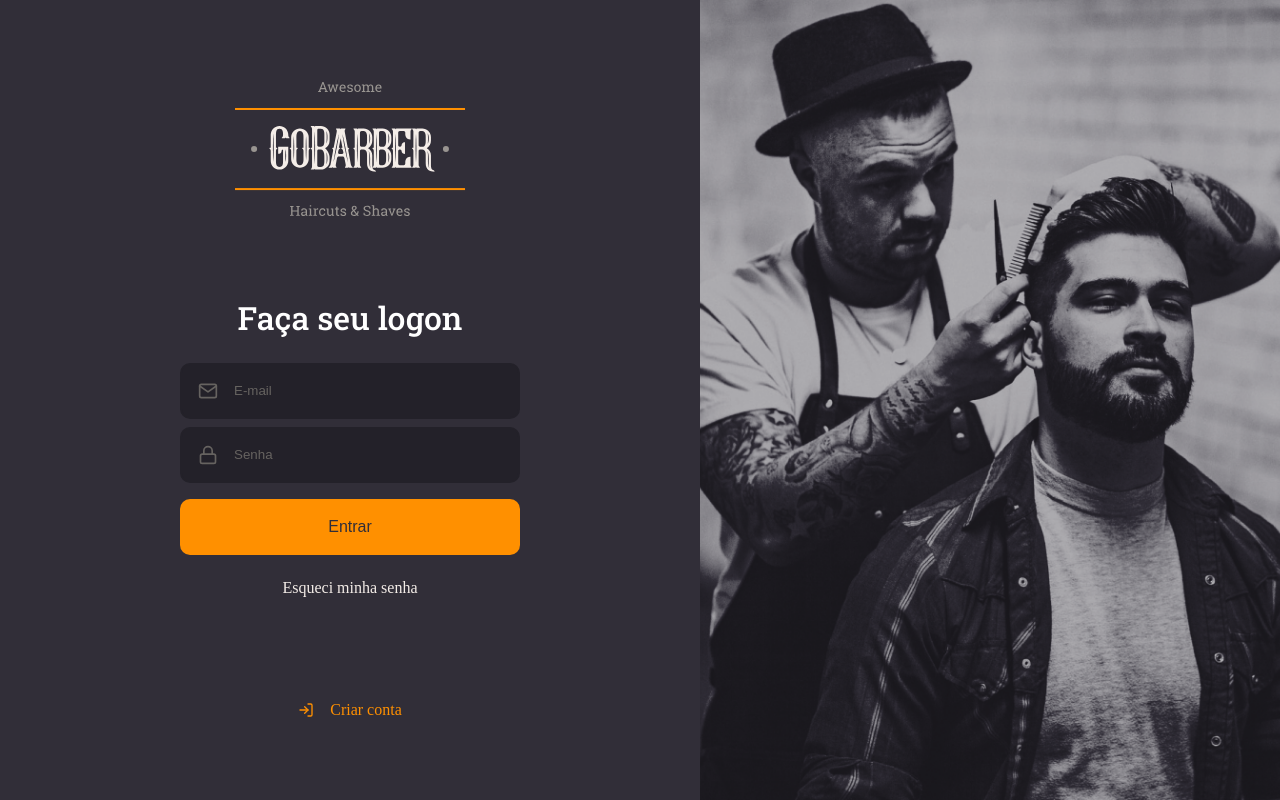
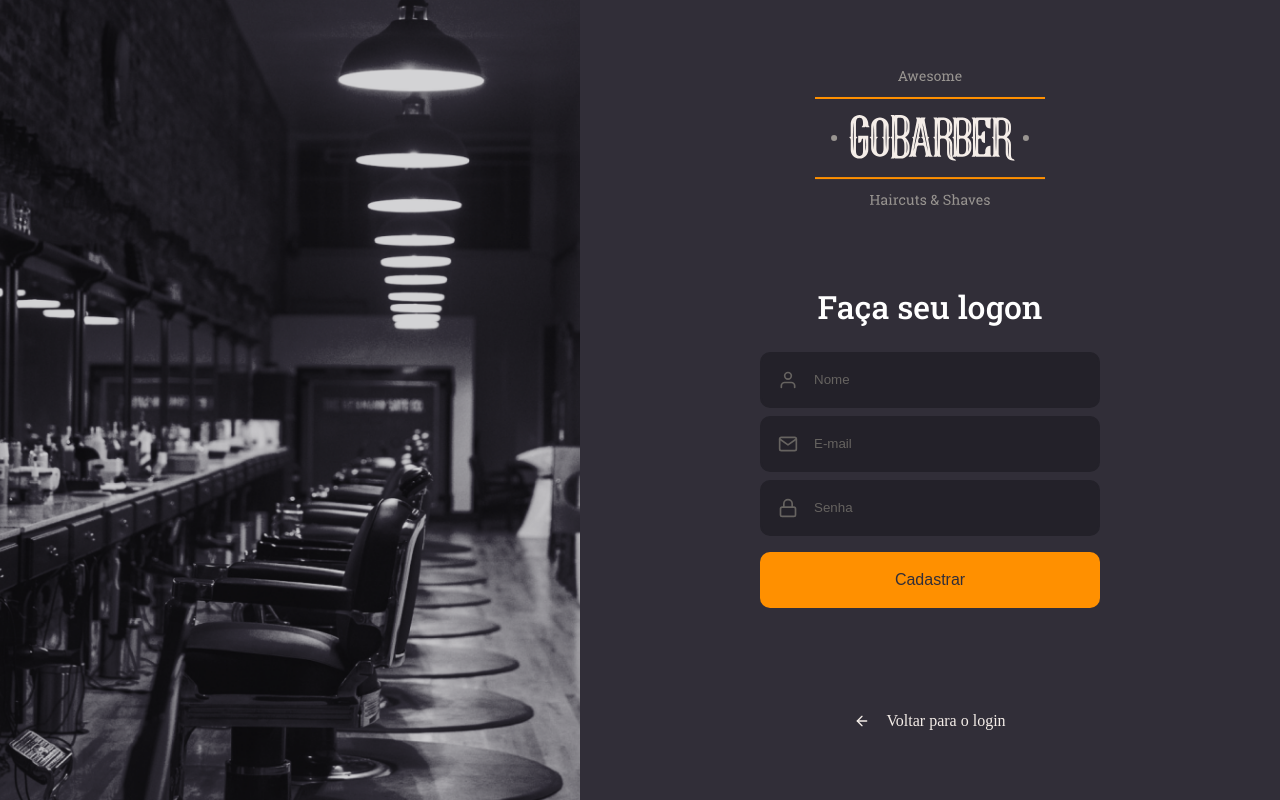
Before and after one commit to marcelogaldino/frontend-GoBarber, a React (Create React App) app: page /signup in a window 1280 px wide. Built offline with nearby package versions, Linux system fonts and the light colour scheme.

Commit message:
Signup page implemented

```diff
--- a/src/App.tsx
+++ b/src/App.tsx
@@ -1,12 +1,13 @@
 import React from 'react';
 
-import SignIn from './pages/SignIn';
+import SignUp from './pages/SignUp';
+// import SignIn from './pages/SignIn';
 
 import GlobalStyle from './styles/global';
 
 const App: React.FC = () => (
   <>
-    <SignIn />
+    <SignUp />
     <GlobalStyle />
   </>
 );
--- /dev/null
+++ b/src/pages/SignUp/index.tsx
@@ -0,0 +1,39 @@
+import React from 'react';
+import { FiMail, FiLock, FiUser, FiArrowLeft } from 'react-icons/fi';
+
+import Button from '../../components/Button';
+import Input from '../../components/Input';
+import logoImg from '../../assets/logo.svg';
+
+import { Container, Content, Background } from './styles';
+
+const Signup: React.FC = () => (
+  <Container>
+    <Background />
+    <Content>
+      <img src={logoImg} alt="Logo GoBarber" />
+
+      <form>
+        <h1>Faça seu logon</h1>
+
+        <Input name="name" icon={FiUser} type="text" placeholder="Nome" />
+        <Input name="email" icon={FiMail} type="email" placeholder="E-mail" />
+        <Input
+          name="password"
+          icon={FiLock}
+          type="password"
+          placeholder="Senha"
+        />
+
+        <Button type="submit">Cadastrar</Button>
+      </form>
+
+      <a href="login">
+        <FiArrowLeft />
+        Voltar para o login
+      </a>
+    </Content>
+  </Container>
+);
+
+export default Signup;
--- /dev/null
+++ b/src/pages/SignUp/styles.ts
@@ -0,0 +1,56 @@
+import styled from 'styled-components';
+import { shade } from 'polished';
+
+import backgroundImage from '../../assets/sign-up.png';
+
+export const Container = styled.div`
+  height: 100vh;
+
+  display: flex;
+  align-items: stretch;
+`;
+export const Content = styled.div`
+  display: flex;
+  flex-direction: column;
+  align-items: center;
+
+  place-content: center;
+
+  width: 100%;
+  max-width: 700px;
+
+  form {
+    margin: 80px 0;
+    width: 340px;
+    text-align: center;
+
+    h1 {
+      margin-bottom: 24px;
+    }
+  }
+
+  a {
+    color: #f4ede8;
+    display: block;
+    margin-top: 24px;
+    text-decoration: none;
+    transition: color 0.2s;
+
+    display: flex;
+    align-items: center;
+
+    svg {
+      margin-right: 16px;
+    }
+
+    &:hover {
+      color: ${shade(0.2, '#f4ede8')};
+    }
+  }
+`;
+
+export const Background = styled.div`
+  flex: 1;
+  background: url(${backgroundImage}) no-repeat center;
+  background-size: cover;
+`;
```
Also changed, not shown: src/assets/sign-up.png (added), 1 other file (tests, documents, lock files or other folders).
